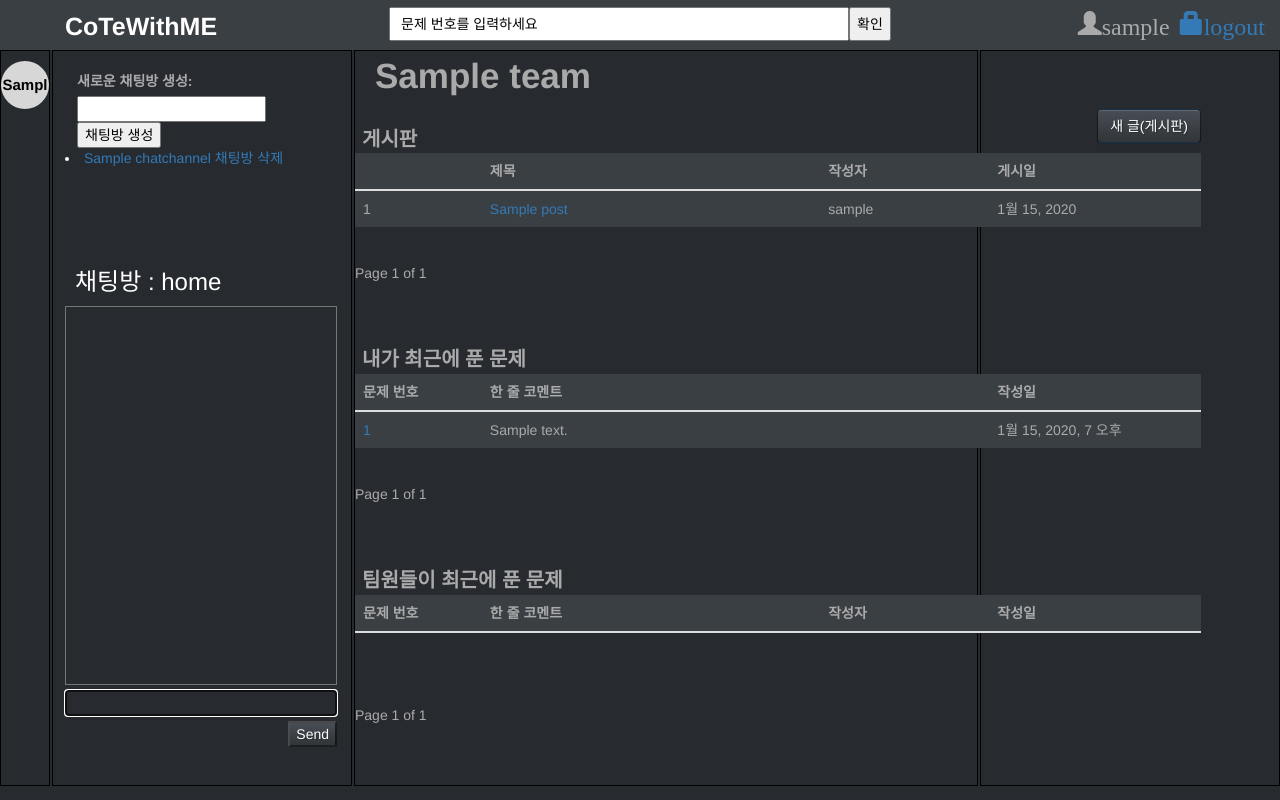
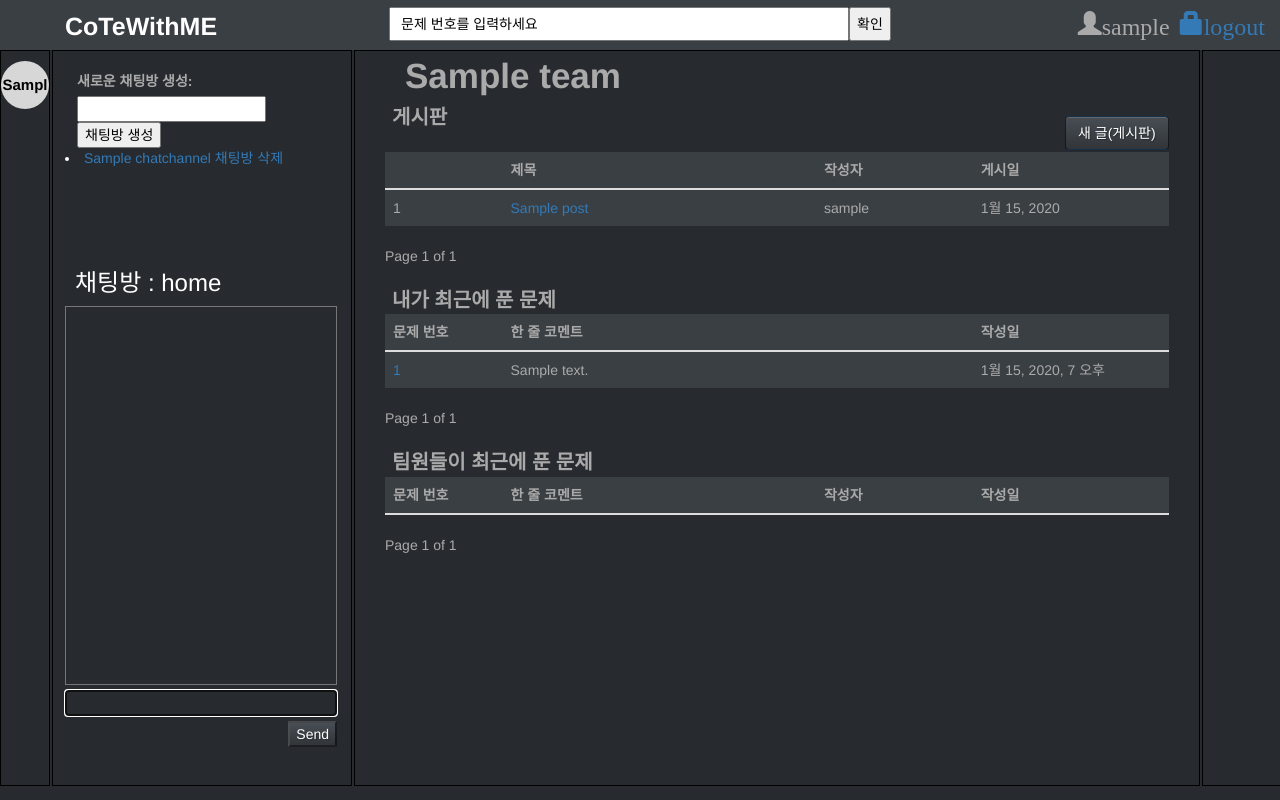
Before and after one commit to winterash2/cotewithme, a Django app: page /team/1/ in a window 1280 px wide; the page is wider, and only the part inside the window is pictured. Run offline with Django 3.2, Linux system fonts and the light colour scheme; a user stored in the database is signed in; tables that the repository leaves empty hold one stand-in row (values such as "Sample post"); lists and menus that the app fills with data are empty; some libraries are stand-ins or nearby versions.

Commit message:
modifed: bulletein

```diff
--- a/board/static/css/board.css
+++ b/board/static/css/board.css
@@ -82,12 +82,35 @@ body {
 .intro {
   background-color: #272b30;
 }
+
 .wrapper_team {
   display: grid;
-  height: 100%;
+  width: 100%;
+  /*height: 100%;*/
   grid-gap: 0px;
-  grid-template-rows: 10% 30% 30% 30%;
-  position: absolute;
+  grid-template-rows: 10% auto auto auto;
+  padding:0px 30px;
+}
+
+.table {
+    width: 100%;
+}
+
+.table th {
+  padding: 0.75rem;
+  vertical-align: top;
+  border-top: 1px solid rgba(0, 0, 0, 0.6);
+}
+
+.pagination {
+  margin-top:-10px;
+  margin-bottom:20px;
+}
+
+.listname {
+  font-size:20px;
+  font-weight:bold;
+  padding:0px 0px 0px 7px;
 }
 
 .key {
@@ -199,30 +222,6 @@ td, th {
   border-color: #3a3f44;
 }
 
-.table_area {
-  height:110px;
-}
-
-.table {
-    width: 100%;
-}
-
-.table th {
-  padding: 0.75rem;
-  vertical-align: top;
-  border-top: 1px solid rgba(0, 0, 0, 0.6);
-}
-
-.pagination {
-  margin:0px;
-}
-
-.listname {
-  font-size:20px;
-  font-weight:bold;
-  padding:0px 0px 0px 7px;
-}
-
 .textarea {
   width:460px; padding: 0.50rem 1rem;
   color:black;
--- a/board/templates/board/team_home.html
+++ b/board/templates/board/team_home.html
@@ -6,12 +6,13 @@
 {% block problem_code_area %}
     <div class="wrapper_team">
         <div style="font-size:35px; font-weight:bolder; padding:0px 20px;">{{ this_team.team_name }}</div>
+
         <div>
             <span class="listname" style="margin-bottom: 5px">게시판</span>
             <span style="float: right">
                 <a class="btn btn-primary btn btn_5" href="{% url 'post_new' team_id=this_team.id %}">새 글(게시판)</a>
             </span>
-            <div class="table_area">
+            <div>
                 <table class="table">
                 <thead>
                     <tr>
@@ -53,7 +54,7 @@
 
         <div>
             <span class="listname">내가 최근에 푼 문제</span>
-            <div class="table_area">
+            <div>
                 <table class="table">
                     <thead>
                         <tr>
@@ -90,9 +91,9 @@
             </div>
         </div>
 
-        <div class="">
+        <div>
             <span class="listname">팀원들이 최근에 푼 문제</span>
-            <div class="table_area">
+            <div>
                 <table class="table">
                     <thead>
                         <tr>
--- a/chat/static/css/chat.css
+++ b/chat/static/css/chat.css
@@ -38,7 +38,7 @@ body {
     width: 100%;
     height: 100%;
     padding: 30px 12px;
-    grid-template-rows: 10% 15% 75%;
+    grid-template-rows: 10% auto 75%;
     position:absolute;
 }
 
```
